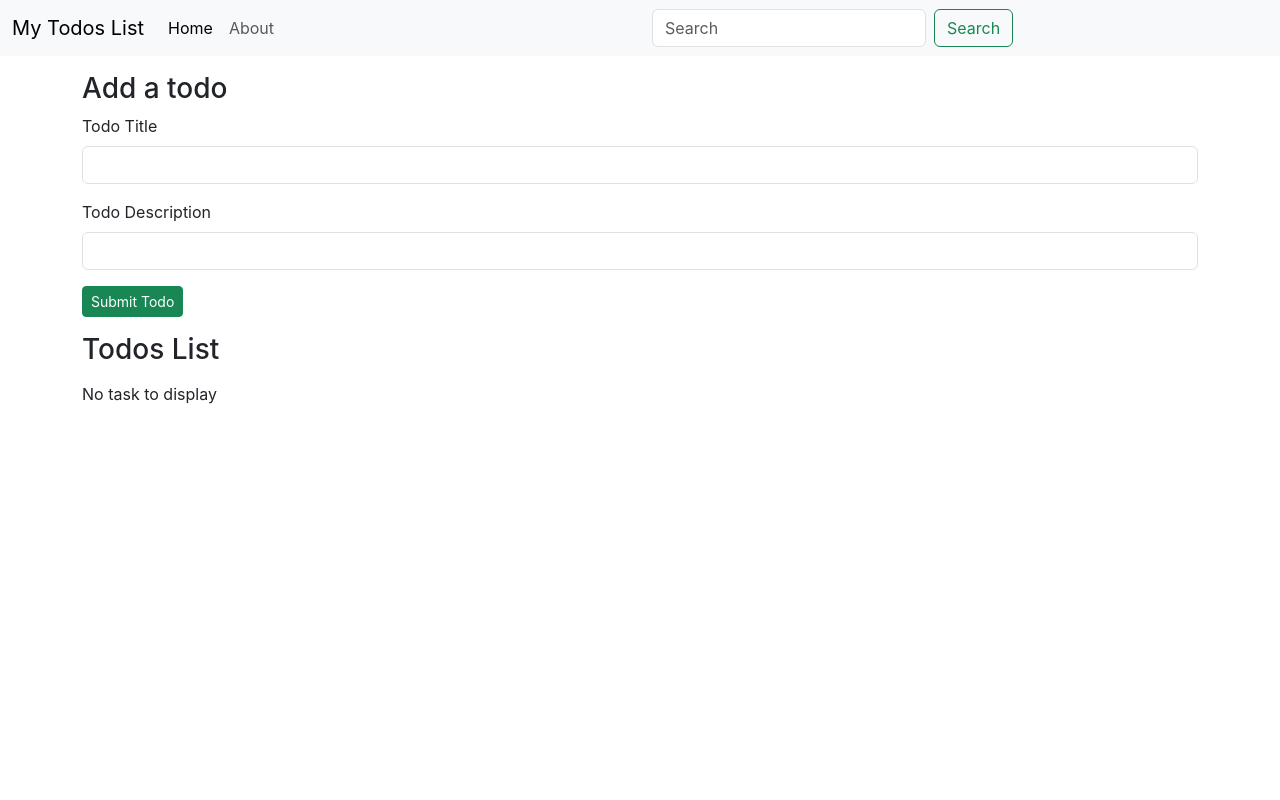
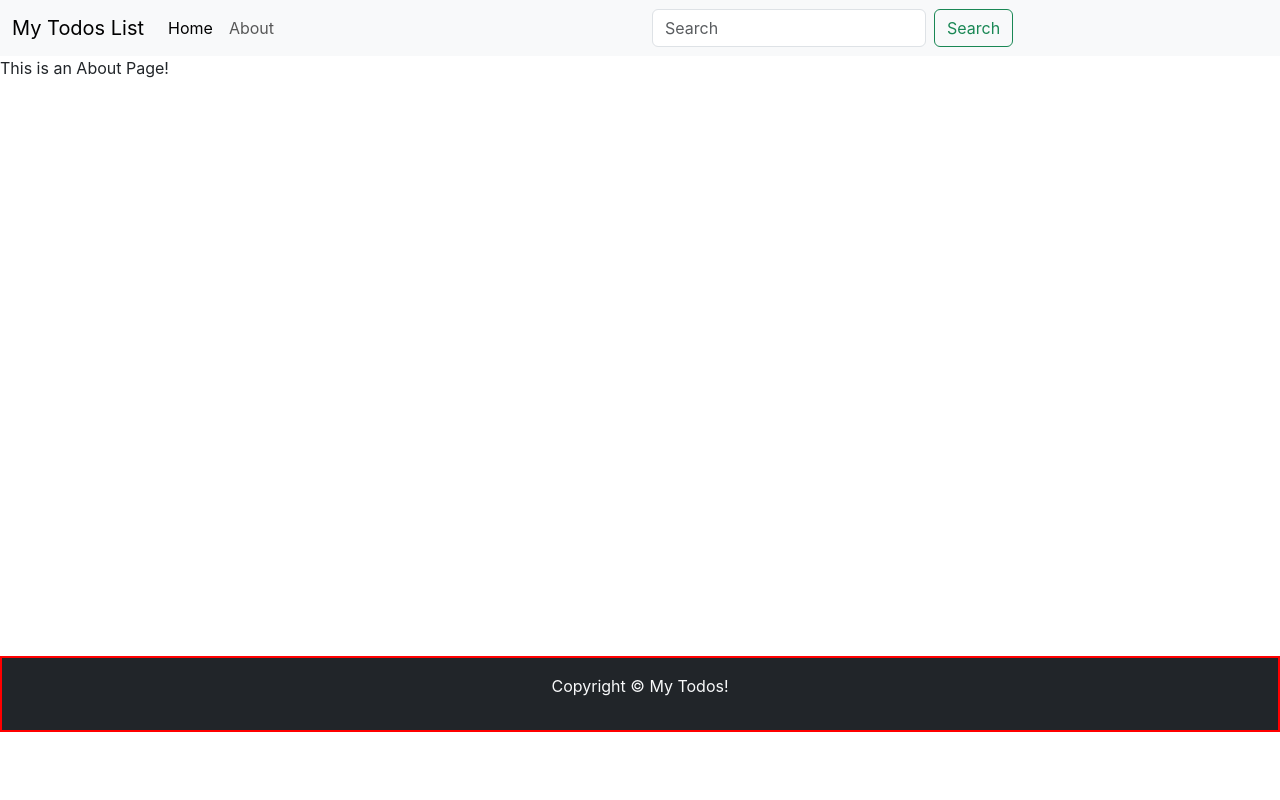
Before and after one commit to tinkerbits4096/todo-list-practice, a React (Create React App) app: page /about in a window 1280 px wide. Shown: the top 800 px of the page. Built offline with nearby package versions, Linux system fonts and the light colour scheme.

Commit message:
React Router

```diff
--- a/package.json
+++ b/package.json
@@ -10,6 +10,7 @@
     "prop-types": "^15.8.1",
     "react": "^19.2.3",
     "react-dom": "^19.2.3",
+    "react-router-dom": "^7.12.0",
     "react-scripts": "5.0.1",
     "web-vitals": "^2.1.4"
   },
--- a/src/App.js
+++ b/src/App.js
@@ -4,7 +4,9 @@
 import { Footer } from "./MyComponents/Footer";
 import { Todos } from "./MyComponents/Todos";
 import { AddTodo } from "./MyComponents/AddTodo";
+import { About } from "./MyComponents/About";
 import React, { useState, useEffect } from "react";
+import { BrowserRouter as Router, Routes, Route } from "react-router-dom";
 
 function App() {
     let initTodo;
@@ -45,10 +47,19 @@
 
     return (
         <>
-            <Header title="My Todos List" searchBar={ true }/>
-            <AddTodo addTodo={addTodo}/>
-            <Todos todos={ todos } onDelete={ onDelete }/>
-            <Footer/>
+            <Router>
+                <Header title="My Todos List" searchBar={ true }/>
+                <Routes>
+                    <Route exact path="/" element={
+                            <>
+                                <AddTodo addTodo={addTodo}/>
+                                <Todos todos={ todos } onDelete={ onDelete }/>
+                            </>
+                    } />
+                    <Route exact path="/about" element={<About />} />
+                </Routes>
+                <Footer/>
+            </Router>
         </>
     );
 }
--- /dev/null
+++ b/src/MyComponents/About.js
@@ -0,0 +1,9 @@
+import React from "react";
+
+export const About = () => {
+    return (
+        <>
+            <p>This is an About Page!</p>
+        </>
+    )
+}
--- a/src/MyComponents/Header.js
+++ b/src/MyComponents/Header.js
@@ -1,21 +1,22 @@
 import React from "react";
 import PropTypes from "prop-types";
+import { Link } from "react-router-dom";
 
 export default function Header(props) {
     return (
         <nav className="navbar navbar-expand-lg bg-body-tertiary">
             <div className="container-fluid">
-                <a className="navbar-brand" href="#">{ props.title }</a>
+                <Link className="navbar-brand" to="/">{ props.title }</Link>
                 <button className="navbar-toggler" type="button" data-bs-toggle="collapse" data-bs-target="#navbarNavDropdown" aria-controls="navbarNavDropdown" aria-expanded="false" aria-label="Toggle navigation">
                     <span className="navbar-toggler-icon"></span>
                 </button>
                 <div className="collapse navbar-collapse" id="navbarNavDropdown">
                     <ul className="navbar-nav">
                         <li className="nav-item">
-                            <a className="nav-link active" aria-current="page" href="#">Home</a>
+                            <Link className="nav-link active" aria-current="page" to="/">Home</Link>
                         </li>
                         <li className="nav-item">
-                            <a className="nav-link" href="#">About</a>
+                            <Link className="nav-link" to="/about">About</Link>
                         </li>
                     </ul>
                 </div>
--- a/src/MyComponents/Todos.js
+++ b/src/MyComponents/Todos.js
@@ -5,7 +5,7 @@
     return (
         <div className="container">
             <h3 className="my-3">Todos List</h3>
-            {props.todos.length == 0? "No task to display" :
+            {props.todos.length === 0? "No task to display" :
                 props.todos.map((todo) => {
                     return <TodoItem todo={todo} key={todo.sno} onDelete={props.onDelete} />
                     })
```
Also changed, not shown: 1 other file (tests, documents, lock files or other folders).
